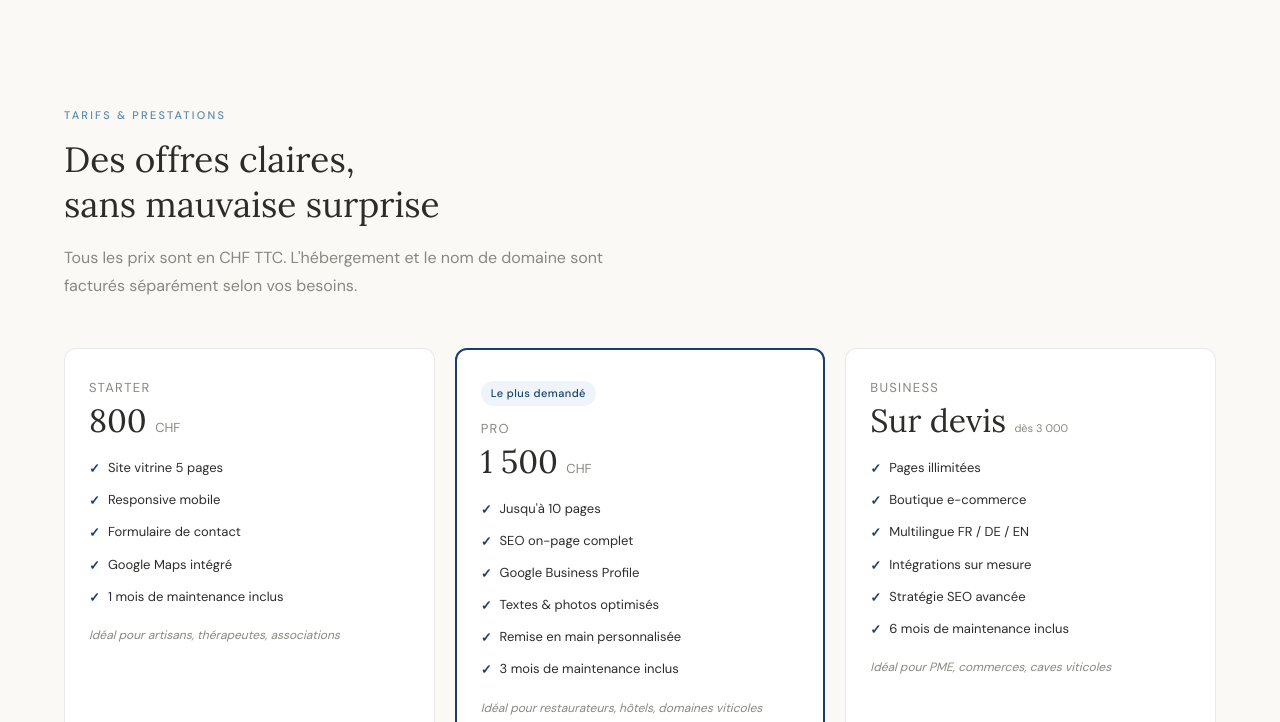
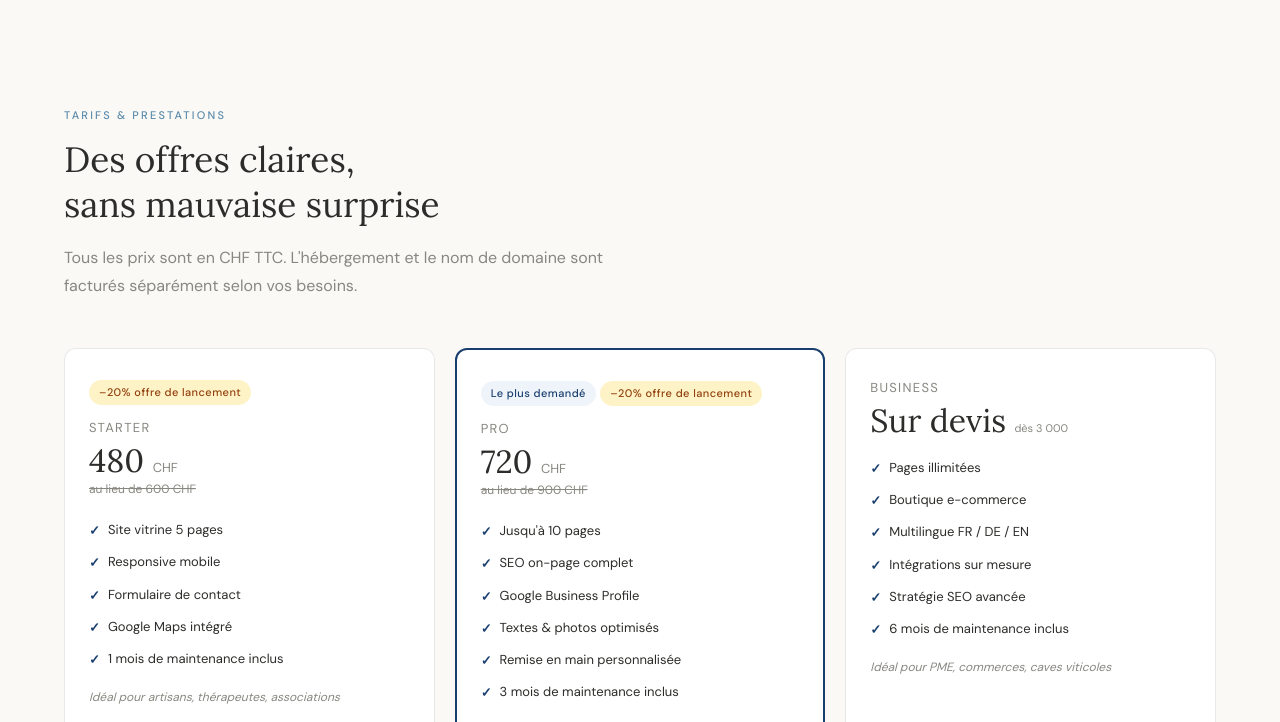
Before and after one commit to micki2912/atelier-web, a plain HTML site: page index.html in a window 1280 px wide. Both pictures are taken after a click on the link "Découvrir les offres". Shown: the part 78-800 px from the top of the page. Drawn offline with Linux system fonts and the light colour scheme; no server answers.

Commit message:
Mise à jour des tarifs et remise -20%

```diff
--- a/css/style.css
+++ b/css/style.css
@@ -247,6 +247,17 @@ section + section { border-top: 0.5px solid rgba(44,44,42,0.08); }
   flex-shrink: 0; margin-top: 1px;
 }
 .forfait-note { font-size: 12px; color: var(--gris); margin-top: 16px; font-style: italic; }
+
+.forfait-badge-promo {
+  background: #fef3c7;
+  color: #92400e;
+}
+.forfait-prix-barre {
+  font-size: 12px;
+  color: var(--gris);
+  text-decoration: line-through;
+  margin-top: 2px;
+}
 
 /* ── MAINTENANCE ── */
 .maintenance-section { margin-top: 56px; }
--- a/index.html
+++ b/index.html
@@ -162,7 +162,7 @@
           </div>
           <h3>Site vitrine</h3>
           <p>Un site élégant et rapide qui présente votre activité, vos services et vous permet d'être trouvé sur Google.</p>
-          <div class="service-price">dès 800 CHF</div>
+          <div class="service-price">dès 480 CHF <span style="text-decoration:line-through;color:#aaa;font-weight:400">600</span></div>
         </div>
         <div class="service-card">
           <div class="service-icon">
@@ -227,8 +227,10 @@
 
       <div class="forfaits-grid">
         <div class="forfait-card">
+          <div class="forfait-badge forfait-badge-promo">–20% offre de lancement</div>
           <div class="forfait-name">Starter</div>
-          <div class="forfait-price">800 <span>CHF</span></div>
+          <div class="forfait-price">480 <span>CHF</span></div>
+          <div class="forfait-prix-barre">au lieu de 600 CHF</div>
           <ul class="forfait-features">
             <li>Site vitrine 5 pages</li>
             <li>Responsive mobile</li>
@@ -240,8 +242,10 @@
         </div>
         <div class="forfait-card featured">
           <div class="forfait-badge">Le plus demandé</div>
+          <div class="forfait-badge forfait-badge-promo">–20% offre de lancement</div>
           <div class="forfait-name">Pro</div>
-          <div class="forfait-price">1 500 <span>CHF</span></div>
+          <div class="forfait-price">720 <span>CHF</span></div>
+          <div class="forfait-prix-barre">au lieu de 900 CHF</div>
           <ul class="forfait-features">
             <li>Jusqu'à 10 pages</li>
             <li>SEO on-page complet</li>
@@ -274,12 +278,12 @@
         <div class="maintenance-grid">
           <div class="maintenance-card">
             <div class="maintenance-name">Essentiel</div>
-            <div class="maintenance-price">90 <span>CHF/mois</span></div>
+            <div class="maintenance-price">12 <span>CHF/mois</span></div>
             <p>Hébergement + sauvegardes + 1h de modifications</p>
           </div>
           <div class="maintenance-card">
             <div class="maintenance-name">Confort</div>
-            <div class="maintenance-price">180 <span>CHF/mois</span></div>
+            <div class="maintenance-price">90 <span>CHF/mois</span></div>
             <p>Essentiel + 3h de modifications + rapport mensuel</p>
           </div>
         </div>
@@ -379,13 +383,6 @@
               <!-- REMPLACEZ PAR VOTRE EMAIL -->
               <span>info@atelierweblac.ch</span>
             </div>
-            <div class="contact-row">
-              <div class="icon">
-                <svg viewBox="0 0 24 24"><path d="M22 16.92v3a2 2 0 01-2.18 2 19.79 19.79 0 01-8.63-3.07A19.5 19.5 0 013.07 10.8a19.79 19.79 0 01-3.07-8.67A2 2 0 012 0h3a2 2 0 012 1.72c.127.96.361 1.903.7 2.81a2 2 0 01-.45 2.11L6.09 7.91a16 16 0 006 6l1.27-1.27a2 2 0 012.11-.45c.907.339 1.85.573 2.81.7A2 2 0 0122 14.92v2z"/></svg>
-              </div>
-              <!-- REMPLACEZ PAR VOTRE NUMÉRO -->
-              <span>+41 76 388 83 70</span>
-            </div>
           </div>
         </div>
 
```
